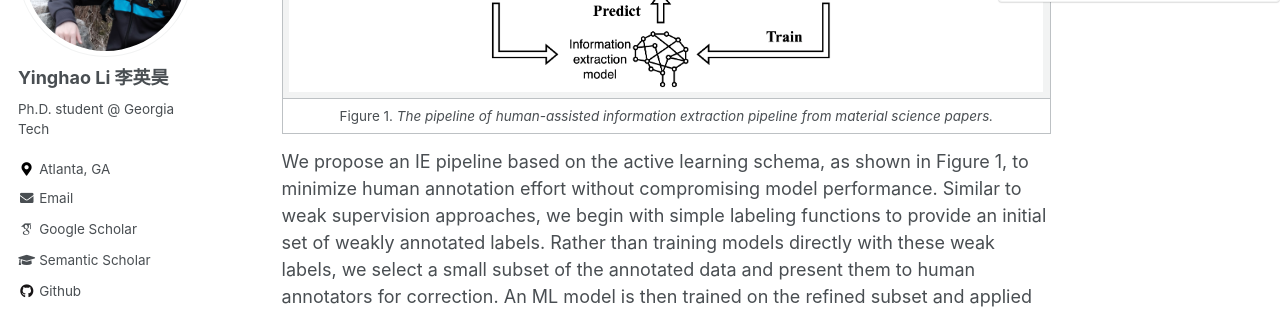
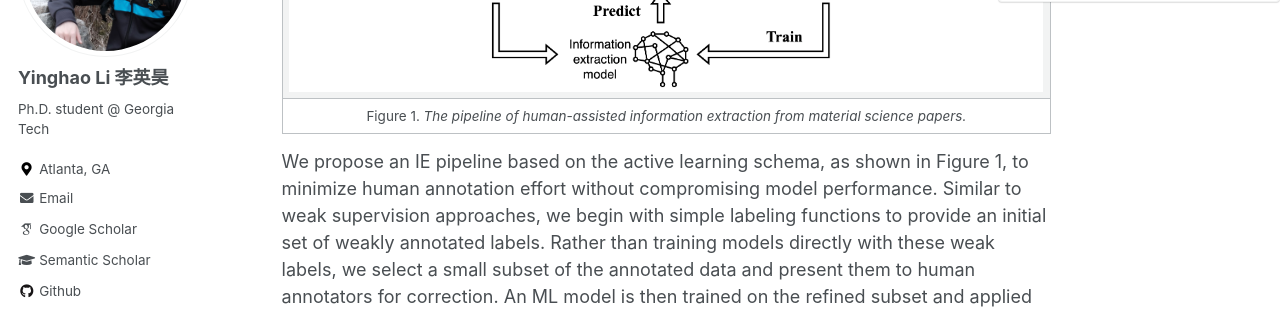
Before and after one commit to Yinghao-Li/Yinghao-Li.github.io, a Jekyll site: the page built from _posts/2023-07-07-material-ie.md, in a window 1280 px wide and 900 px high, scrolled down 1896 px. Shown: the part 152-461 px from the top of the window. Built offline with Jekyll 4.4.1, drawn with Linux system fonts in a browser that asks for light colours; some web fonts are replaced; formulas are drawn with MathJax 3; comment, search, counter and statistics services are not loaded.

Commit message:
fix a typo

```diff
--- a/_posts/2023-07-07-material-ie.md
+++ b/_posts/2023-07-07-material-ie.md
@@ -45,7 +45,7 @@ While labeling functions are quicker to construct initially, the marginal revenu
 
 |![]({{base_path}}/images/material-ie/pipeline.png)|
 |:--:|
-| Figure 1. *The pipeline of human-assisted information extraction pipeline from material science papers.* |
+| Figure 1. *The pipeline of human-assisted information extraction from material science papers.* |
 
 We propose an IE pipeline based on the active learning schema, as shown in Figure 1, to minimize human annotation effort without compromising model performance.
 Similar to weak supervision approaches, we begin with simple labeling functions to provide an initial set of weakly annotated labels.
```
